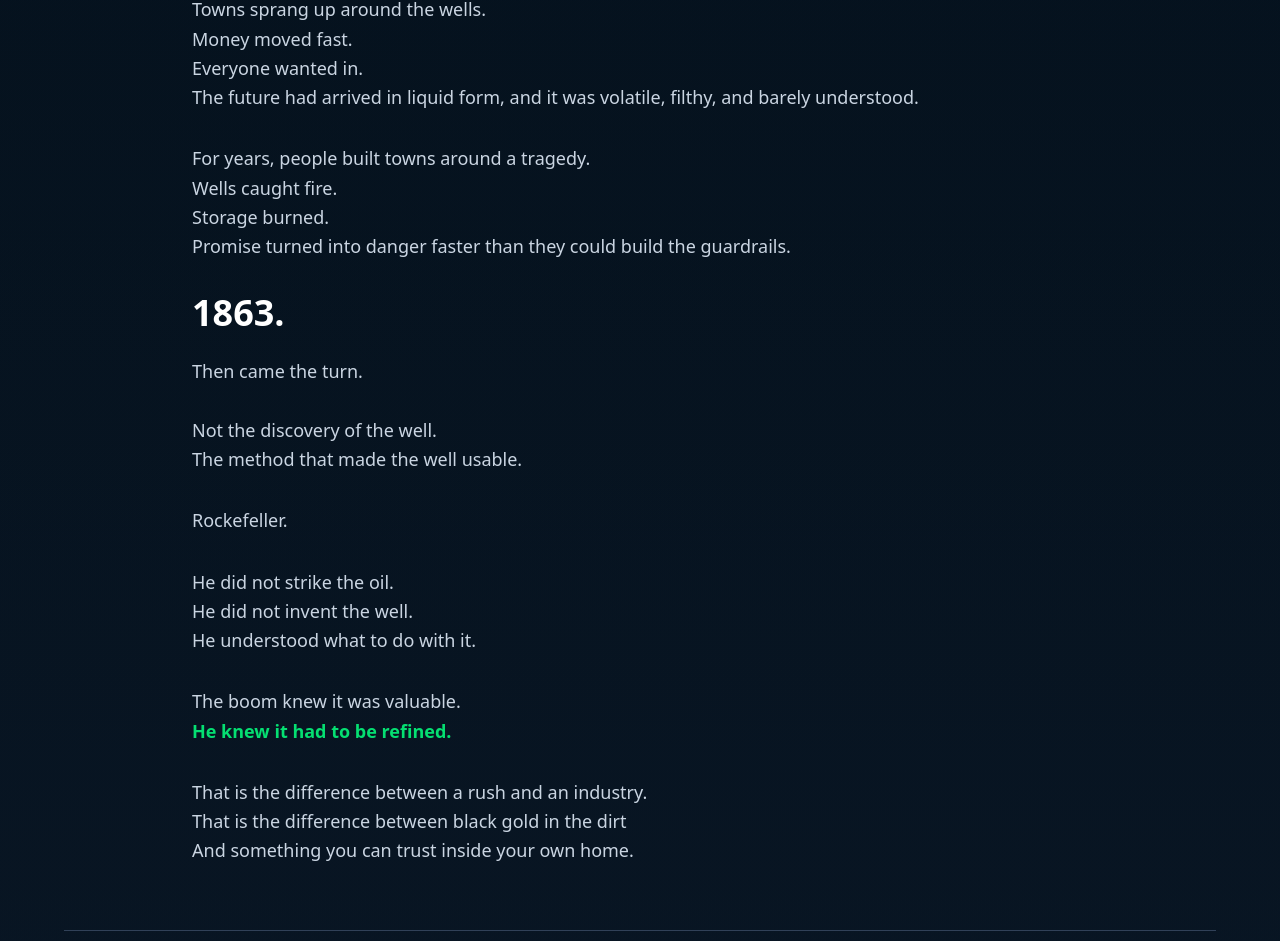
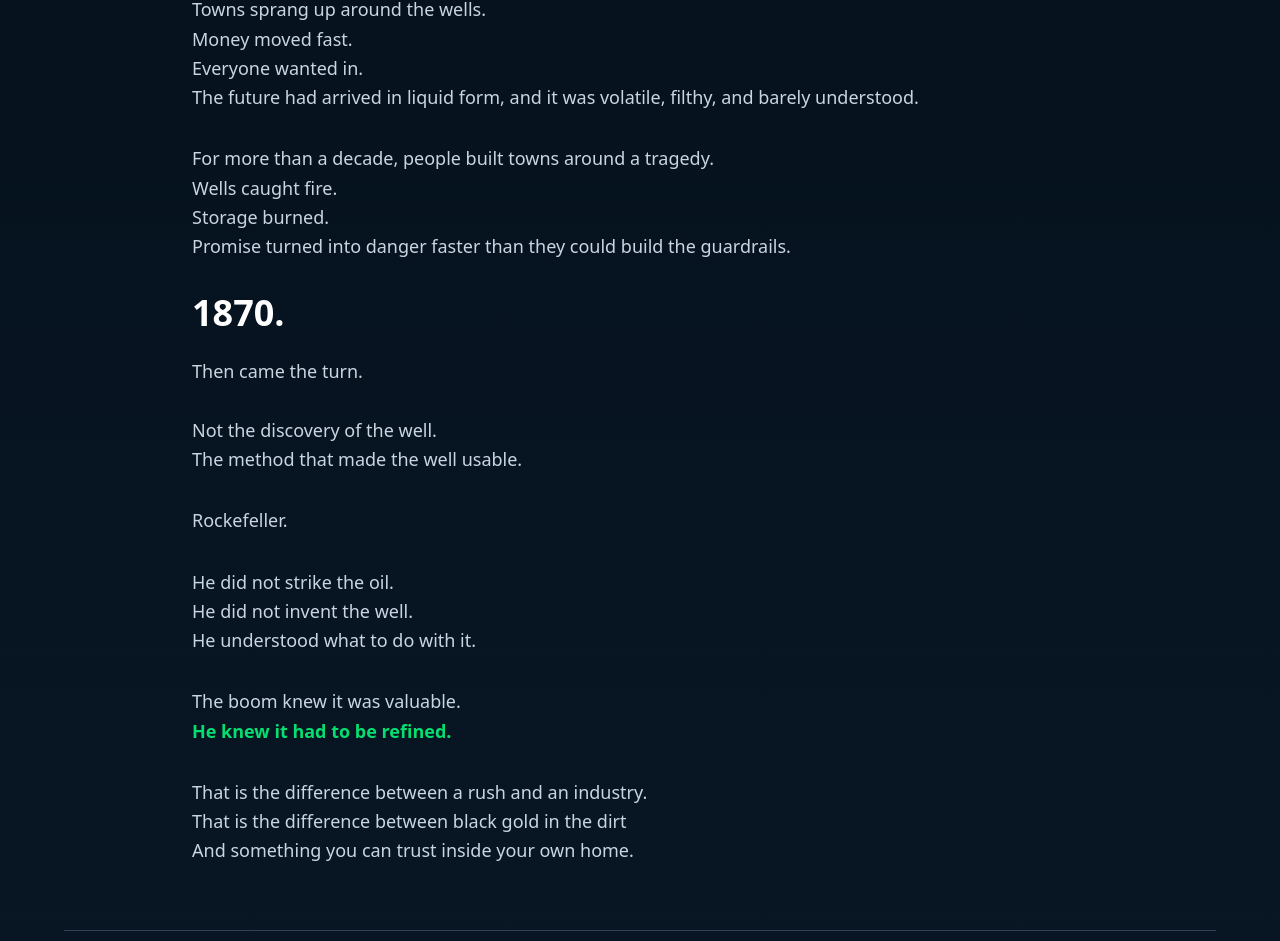
Before and after one commit to CONEXUS-dev/conexus-website, a Next.js app: page /refinery in a window 1280 px wide. Shown: the part 1692-2633 px from the top of the page. Built offline with nearby package versions, Linux system fonts and the light colour scheme.

Commit message:
Use historically accurate date: 1870 (Standard Oil incorporation) - 11 years after discovery

```diff
--- a/components/RefineryNarrative.tsx
+++ b/components/RefineryNarrative.tsx
@@ -87,7 +87,7 @@
           </p>
 
           <p className="text-base md:text-lg text-slate-300 leading-relaxed mb-8">
-            For years, people built towns around a tragedy.
+            For more than a decade, people built towns around a tragedy.
             <br />
             Wells caught fire.
             <br />
@@ -98,7 +98,7 @@
           </p>
 
           <h2 className="text-3xl md:text-4xl font-bold text-white mb-6">
-            1863.
+            1870.
           </h2>
 
           <p className="text-base md:text-lg text-slate-300 leading-relaxed mb-8">
```
